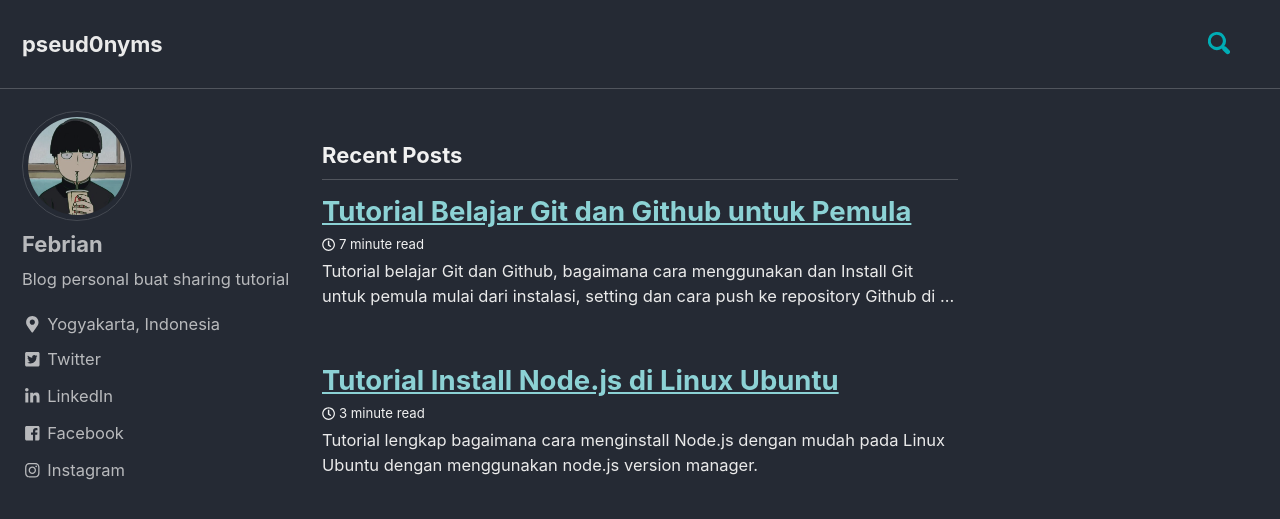
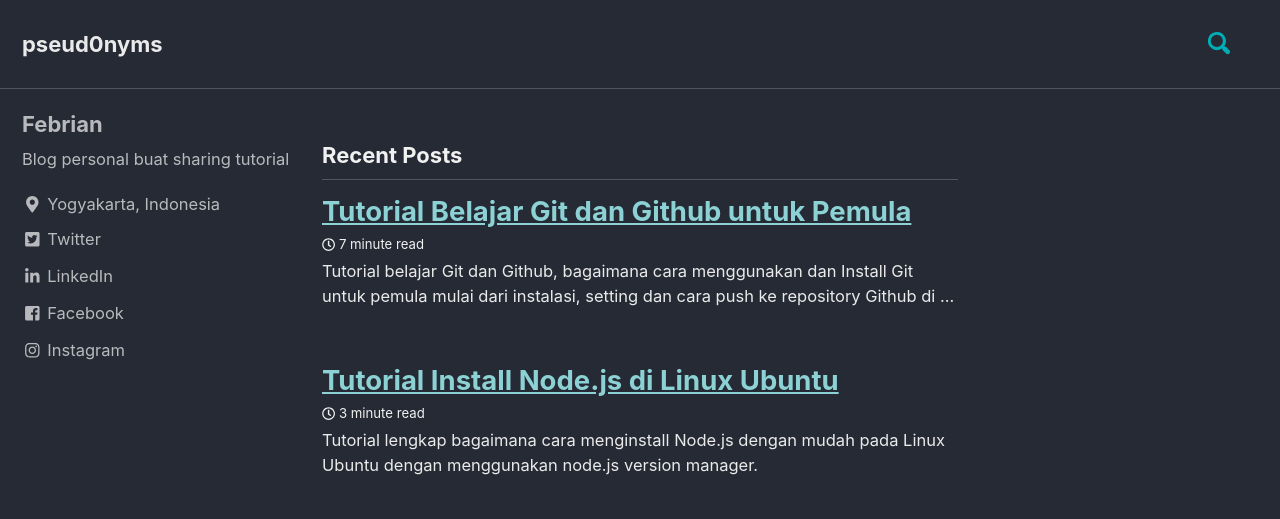
Before and after one commit to maineswai/blog, a Jekyll site: the page built from index.html, in a window 1280 px wide and 900 px high. Shown: the top 519 px of the window. Built offline with Jekyll 4.4.1, drawn with Linux system fonts in a browser that asks for light colours; cached includes are drawn as plain includes; the list of posts is cut into pages by our own code.

Commit message:
Update _config.yml

```diff
--- a/_config.yml
+++ b/_config.yml
@@ -110,7 +110,7 @@ analytics:
 # Site Author
 author:
   name             : "Febrian"
-  avatar           : /assets/images/shigeo.jpeg # path of avatar image, e.g. "/assets/images/bio-photo.jpg"
+  avatar           : # path of avatar image, e.g. "/assets/images/bio-photo.jpg"
   bio              : "Blog personal buat sharing tutorial"
   location         : "Yogyakarta, Indonesia"
   email            : #"solihinfebrian0@gmail.com"
```
